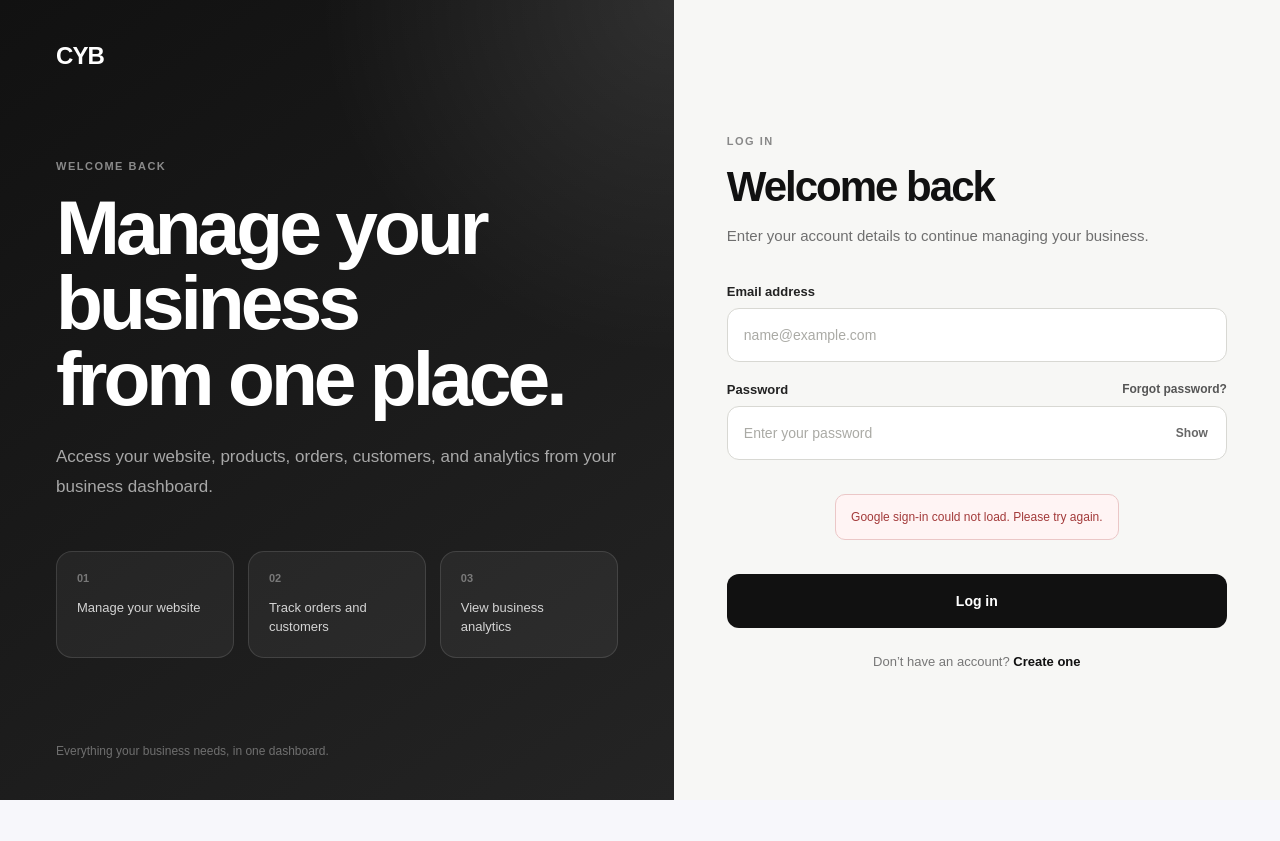
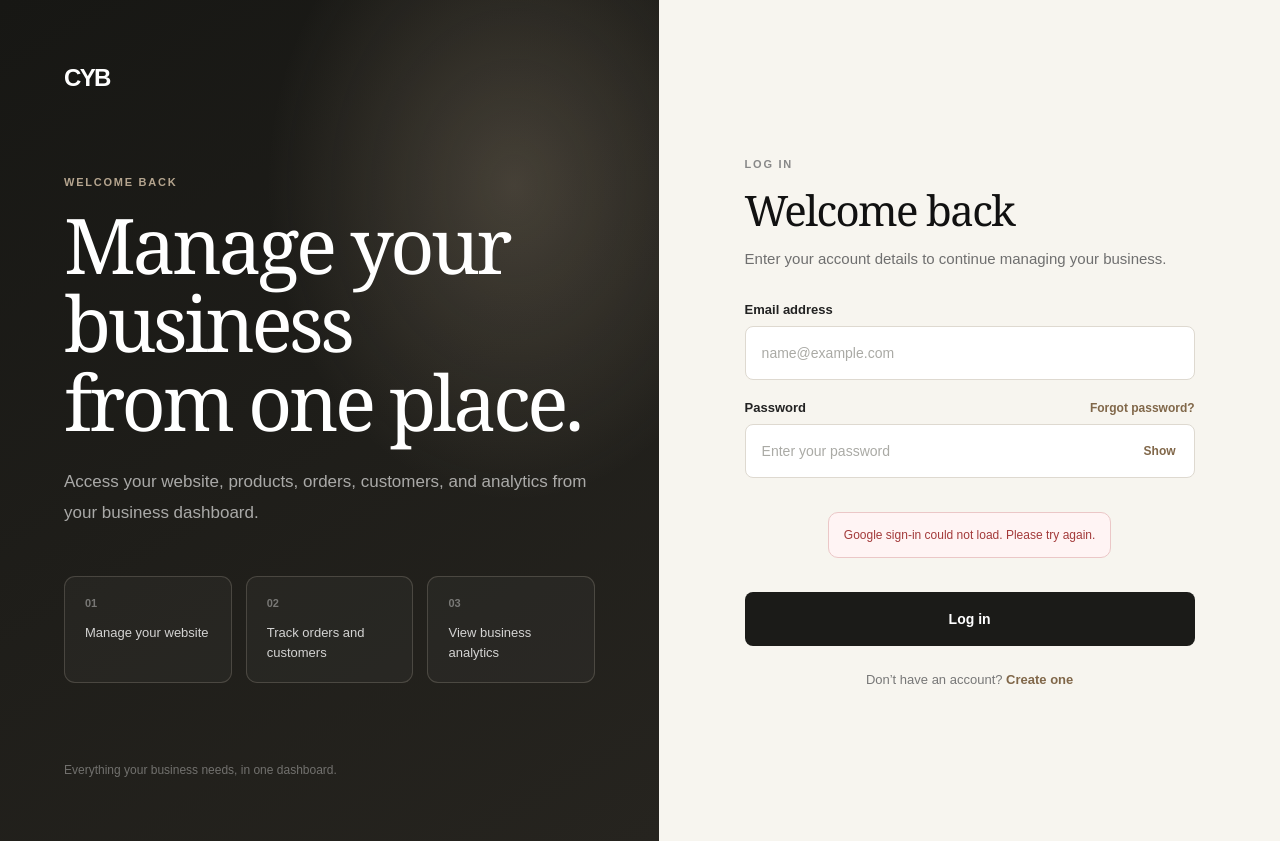
Before and after one commit to nuulf26-glitch/your-business, a React (Vite) app: page /login in a window 1280 px wide. Before the commit the page ends 800 px from the top, so only its background shows below. Built offline with nearby package versions, Linux system fonts and the light colour scheme; no server answers.

Commit message:
Port CYB design to production base: src/styles/auth.css

```diff
--- a/src/styles/auth.css
+++ b/src/styles/auth.css
@@ -392,3 +392,39 @@
     min-height: 52px;
   }
 }
+
+/* Phase 1 warm-neutral refinement; existing auth behavior stays intact. */
+.auth-page {
+  grid-template-columns: minmax(0, 1.03fr) minmax(460px, .97fr);
+  background: #fffefa;
+}
+.auth-brand-panel {
+  padding: clamp(34px, 5vw, 72px);
+  background:
+    radial-gradient(ellipse at 78% 22%, rgb(213 192 162 / 22%), transparent 34%),
+    linear-gradient(150deg, #171714 0%, #26241f 100%);
+}
+.auth-brand-logo, .auth-mobile-header a { letter-spacing: -.07em; }
+.auth-brand-content h1, .auth-heading h2 { font-family: var(--cyb-font-display, Georgia, serif); font-weight: 500; }
+.auth-brand-content h1 { max-width: 700px; letter-spacing: -.045em; line-height: 1.02; }
+.auth-eyebrow { color: #b5a58f; letter-spacing: .16em; }
+.auth-benefits > div { border-color: rgb(233 221 203 / 18%); border-radius: 11px; background: rgb(255 255 255 / 3%); }
+.auth-form-panel { padding: clamp(30px, 6vw, 88px); background: #f7f5ef; }
+.auth-form-wrapper { max-width: 450px; }
+.auth-heading { margin-bottom: 30px; }
+.auth-heading h2 { letter-spacing: -.04em; }
+.auth-field input { border-radius: 8px; border-color: #ded9d0; }
+.auth-field input:focus { border-color: #aa9275; box-shadow: 0 0 0 3px rgb(128 103 73 / 17%); }
+.auth-password-field button { color: #806749; }
+.auth-submit-button { border-radius: 8px; background: #1b1b18; }
+.auth-submit-button:hover:not(:disabled) { background: #38342d; }
+.auth-checkbox input { accent-color: #806749; }
+.auth-switch-text a, .auth-label-row a { color: #806749; }
+.auth-provider-unavailable { padding: 10px 12px; border-radius: 8px; background: #efede7; color: #6f6a62; }
+.auth-page.auth-page--single { display: grid; grid-template-columns: 1fr; }
+.auth-page--single .auth-form-panel { min-height: 100vh; }
+@media (max-width: 850px) {
+  .auth-page { display: block; }
+  .auth-form-panel { min-height: 100vh; }
+  .auth-page.auth-page--single { display: block; }
+}
```
